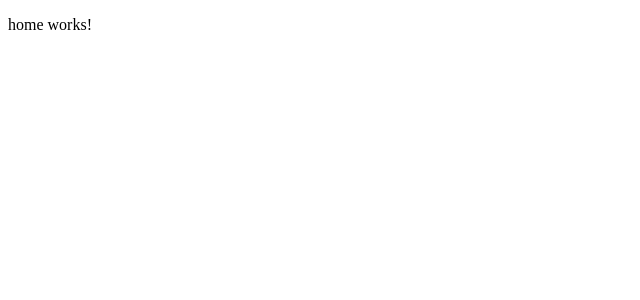
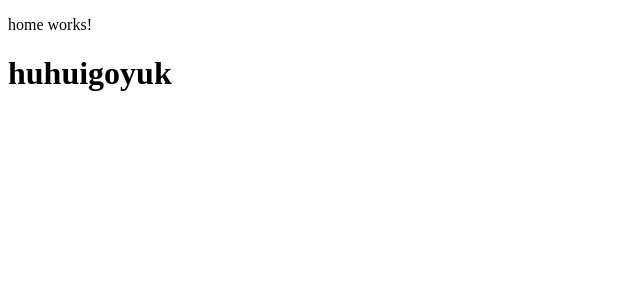
Before and after one commit to Agenda-Synapse/FrontEnd, an Angular app: page / in a window 1280 px wide. Shown: the top 300 px of the page, without its empty margins (0-640 px from the left). Built offline with nearby package versions, Linux system fonts and the light colour scheme.

Commit message:
fix: teste titulo

```diff
--- a/src/app/pages/home/home.component.html
+++ b/src/app/pages/home/home.component.html
@@ -1 +1,2 @@
 <p>home works!</p>
+<h1>huhuigoyuk</h1>
```
